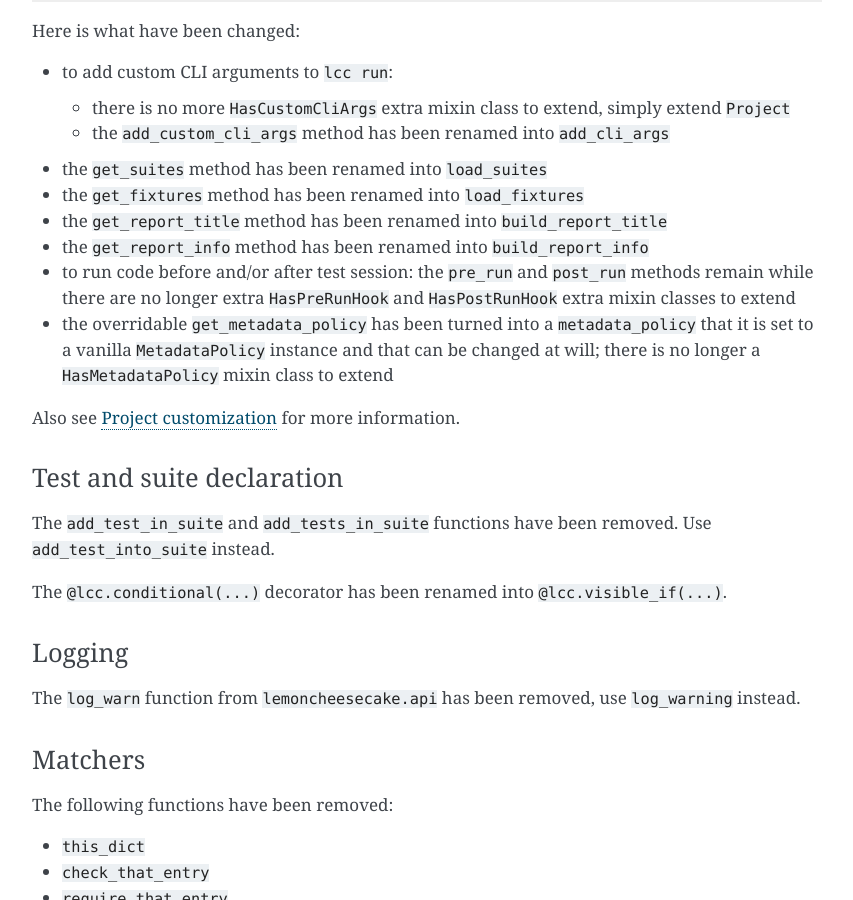
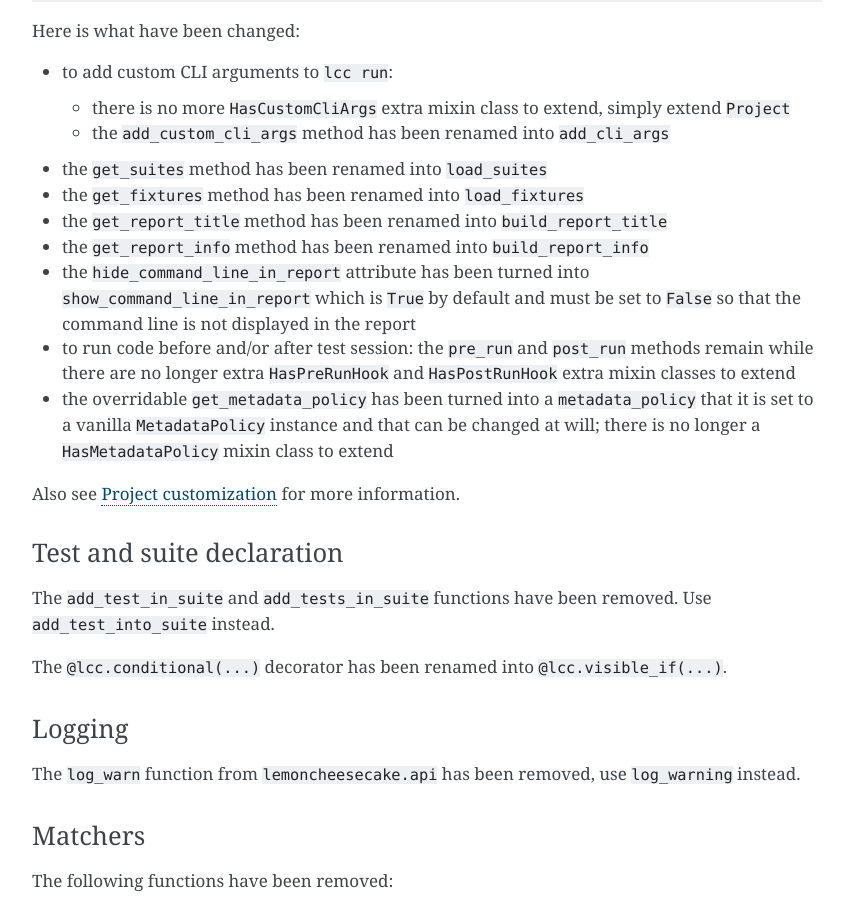
Before and after one commit to lemoncheesecake/lemoncheesecake, a Sphinx documentation site: the page built from doc/v1-migration-guide.rst, in a window 1280 px wide and 900 px high, scrolled down 835 px. Shown: the whole window, without its empty margins (363-1216 px from the left). Built offline with Sphinx 7.4.7, drawn with Linux system fonts in a browser that asks for light colours.

Commit message:
Project: turn 'hide_command_line_in_report' attribute into 'show_command_line_in_report'

```diff
--- a/doc/api.rst
+++ b/doc/api.rst
@@ -125,7 +125,8 @@ This is the class that must be used / inherited in your ``project.py`` file
 .. module:: lemoncheesecake.project
 
 .. autoclass:: Project
-    :members: dir, metadata_policy, threaded, reporting_backends, default_reporting_backend_names,
+    :members: dir, metadata_policy, threaded, show_command_line_in_report, reporting_backends,
+        default_reporting_backend_names,
         add_cli_args, create_report_dir, load_suites, load_fixtures, pre_run, post_run, build_report_title,
         build_report_info
 
--- a/doc/v1-migration-guide.rst
+++ b/doc/v1-migration-guide.rst
@@ -52,6 +52,9 @@ Here is what have been changed:
 - the ``get_report_title`` method has been renamed into ``build_report_title``
 
 - the ``get_report_info`` method has been renamed into ``build_report_info``
+
+- the ``hide_command_line_in_report`` attribute has been turned into ``show_command_line_in_report`` which is ``True``
+  by default and must be set to ``False`` so that the command line is not displayed in the report
 
 - to run code before and/or after test session: the ``pre_run`` and ``post_run`` methods remain while
   there are no longer extra ``HasPreRunHook`` and ``HasPostRunHook`` extra mixin classes to extend
```
Also changed, not shown: CHANGELOG.md (+0 -1 lines), 2 other files.
